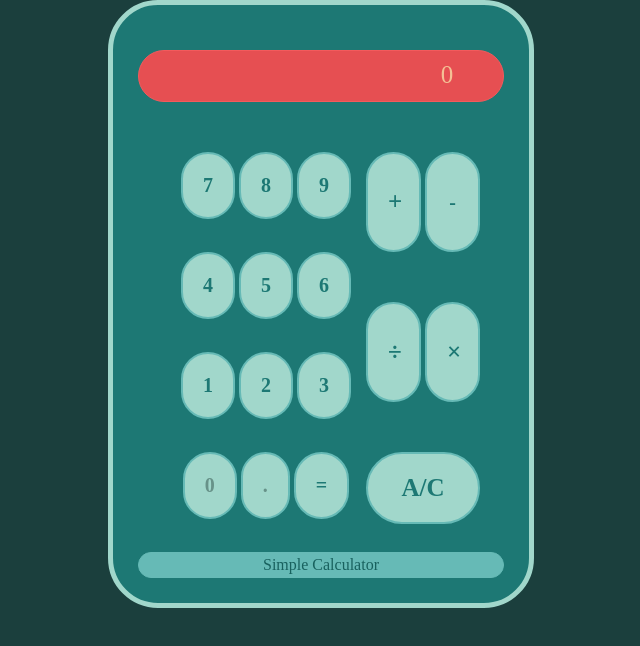
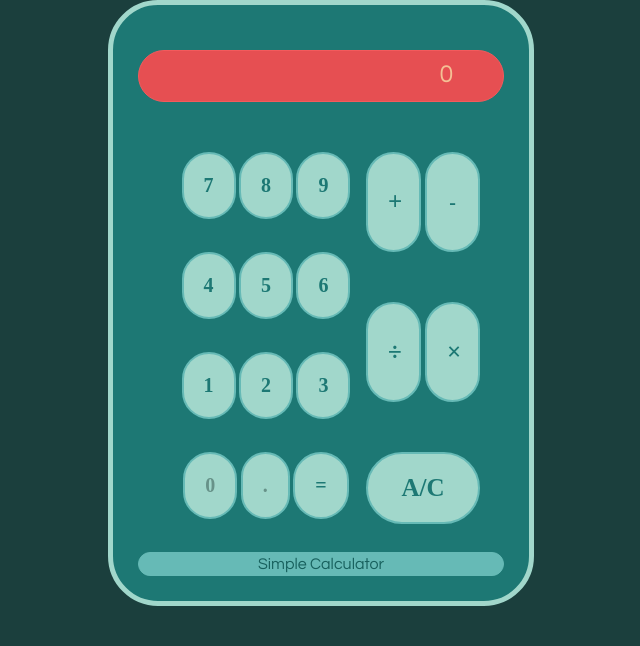
Before and after one commit to S0Iomon/Simple-Calculator, a plain HTML site: page index.html in a window 1280 px wide. Shown: the whole page, without its empty margins (319-959 px from the left). Drawn offline with Linux system fonts and the light colour scheme.

Commit message:
Update styles.css

```diff
--- a/styles.css
+++ b/styles.css
@@ -4,7 +4,7 @@
 }
 
 html, body{
-    font-family: 'Unispace', Unispace;
+    font-family: 'Unispace', Unispace, 'Century Gothic';
     overflow: hidden;
     background-color: #1b3f3d;
     text-align: center;
```
